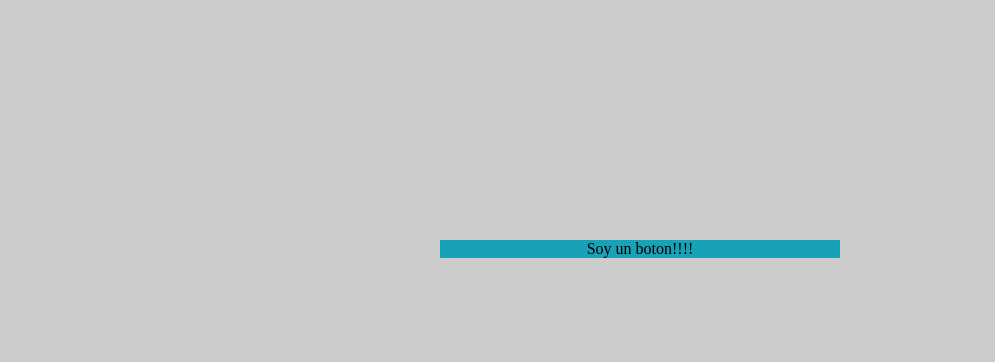
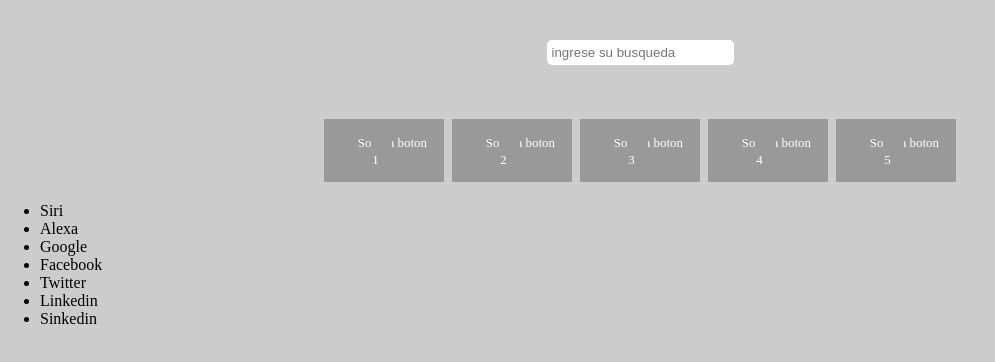
Before and after one commit to Beor18/ssr, a React (Create React App) app: page / in a window 1280 px wide. Shown: the top 362 px of the page, without its empty margins (0-995 px from the left). Built offline with nearby package versions, Linux system fonts and the light colour scheme.

Commit message:
changes webpack and more

```diff
--- a/src/components/Button/Button.jsx
+++ b/src/components/Button/Button.jsx
@@ -1,9 +1,11 @@
 import React from 'react';
 import './Button.styl';
 
-const Button = () => {
+const Button = ({text}) => {
     return (
-        <div className="container">Soy un boton!!!!</div>
+        <div className="buttons">
+            <a href="#" className="buttons link">{text}</a>
+        </div>
     );
 }
 
--- a/src/components/Button/Button.styl
+++ b/src/components/Button/Button.styl
@@ -1,10 +1,9 @@
-.container
-    display block
-    background #17a2b8
-    width 400px
-    margin 0 auto 0 auto
-    position absolute
-    left 0
-    right 0
-    top 30vh
+.buttons
+    background #999
+    padding 1em
+    font-size .9em
+    margin .3em
+    color white
+    text-decoration none
+    flex-grow 1
     text-align center
--- /dev/null
+++ b/src/components/Search/FilterContainer.jsx
@@ -0,0 +1,11 @@
+import React from 'react'
+import './Search.styl'
+
+export default function SearchContainer({ children, ref }) {
+
+  return (
+    <div className="filterContainer" ref={ref}>
+      {children}
+    </div>
+  )
+}
--- /dev/null
+++ b/src/components/Search/InputSearch.jsx
@@ -0,0 +1,12 @@
+import React from "react";
+
+const InputSearch = ({ placeholder, value, onChange }) => {
+
+  return (
+    <div className="inputContainer">
+      <input type="text" placeholder={placeholder} value={value} onChange={onChange} />
+    </div>
+  );
+};
+
+export default InputSearch;
--- a/src/components/Search/Search.styl
+++ b/src/components/Search/Search.styl
@@ -1,8 +1,28 @@
 body
     margin 0
     padding 0
+
 .search
     background #ccc
     height 100vh
-    position relative
+    position absolute
     width 100%
+
+.filterContainer
+    margin 10px auto
+    display flex
+    -webkit-flex-direction row
+    -moz-flex-direction row
+    flex-direction row
+    justify-content space-between
+    flex-wrap nowrap
+    max-width 50%
+
+.inputContainer
+    padding 40px
+    display flex
+    & input
+        margin 0 auto
+        padding 5px
+        border none
+        border-radius 5px
--- a/src/containers/Search/Search.jsx
+++ b/src/containers/Search/Search.jsx
@@ -1,12 +1,51 @@
-import React from "react";
+import React, { useState, useEffect } from "react";
 import SearchContainer from "../../components/Search/SearchContainer";
+import InputSearch from "../../components/Search/InputSearch";
+import FilterContainer from "../../components/Search/FilterContainer";
 import Button from "../../components/Button/Button";
 
+const people = [
+  "Siri",
+  "Alexa",
+  "Google",
+  "Facebook",
+  "Twitter",
+  "Linkedin",
+  "Sinkedin",
+];
+
 const Search = () => {
+  const [searchTerm, setSearchTerm] = useState("");
+  const [searchResults, setSearchResults] = useState([]);
+  const handleChange = (event) => {
+    setSearchTerm(event.target.value);
+  };
+  useEffect(() => {
+    const results = people.filter((person) =>
+      person.toLowerCase().includes(searchTerm)
+    );
+    setSearchResults(results);
+  }, [searchTerm]);
   return (
     <div>
       <SearchContainer>
-        <Button />
+        <InputSearch
+          placeholder={"ingrese su busqueda"}
+          value={searchTerm}
+          onChange={handleChange}
+        />
+        <FilterContainer>
+          <Button text={"Soy un boton 1"} />
+          <Button text={"Soy un boton 2"} />
+          <Button text={"Soy un boton 3"} />
+          <Button text={"Soy un boton 4"} />
+          <Button text={"Soy un boton 5"} />
+        </FilterContainer>
+        <ul>
+          {searchResults.map((item) => (
+            <li key={'id'+ item}>{item}</li>
+          ))}
+        </ul>
       </SearchContainer>
     </div>
   );
--- a/src/index.js
+++ b/src/index.js
@@ -9,4 +9,4 @@ function Main() {
   );
 }
 
-ReactDOM.hydrate(<Main />, document.querySelector('#root'));
+ReactDOM.hydrate(<Main />, document.getElementById('root'));
--- a/webpack.config.js
+++ b/webpack.config.js
@@ -5,8 +5,6 @@ let MiniCssExtractPlugin = require('mini-css-extract-plugin');
 const client = {
   mode: process.env.NODE_ENV || 'development',
   entry: './src/index.js',
-  target: 'node',
-  externals: [nodeExternals()],
   output: {
     path: path.resolve('build'),
     filename: 'bundle.js'
@@ -46,6 +44,7 @@ const client = {
 
 const server = {
   entry: './server/server.js',
+  target: 'node',
   output: {
     path: path.resolve(__dirname, 'dist'),
     filename: 'bundle.js'
```
